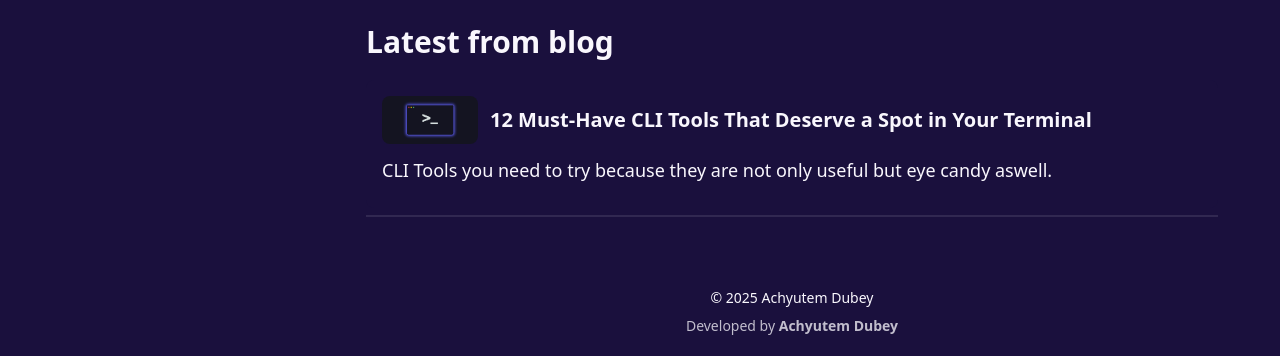
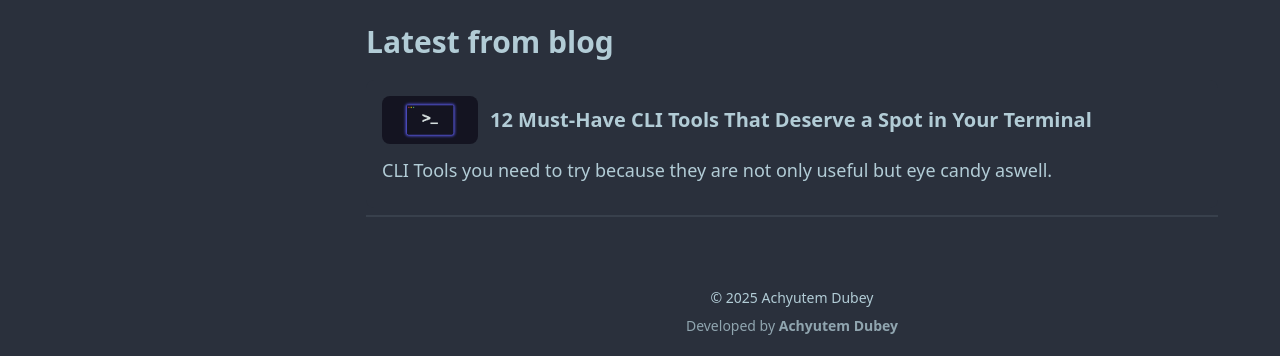
Before and after one commit to Achyutem/achyutem-pf, an Astro site: page / in a window 1280 px wide. Shown: the part 1223-1579 px from the top of the page. Built offline with nearby package versions, Linux system fonts and the light colour scheme; Astro itself is replaced by a stand-in of ours.

Commit message:
change default theme

```diff
--- a/src/components/ThemeSwitcher.astro
+++ b/src/components/ThemeSwitcher.astro
@@ -33,7 +33,7 @@ const themes = [
   { name: "nord", emoji: "🧊" },
   { name: "sunset", emoji: "🌇" },
 ];
-const defaultTheme = "synthwave";
+const defaultTheme = "dim";
 ---
 
 <div class="dropdown dropdown-end">
```
